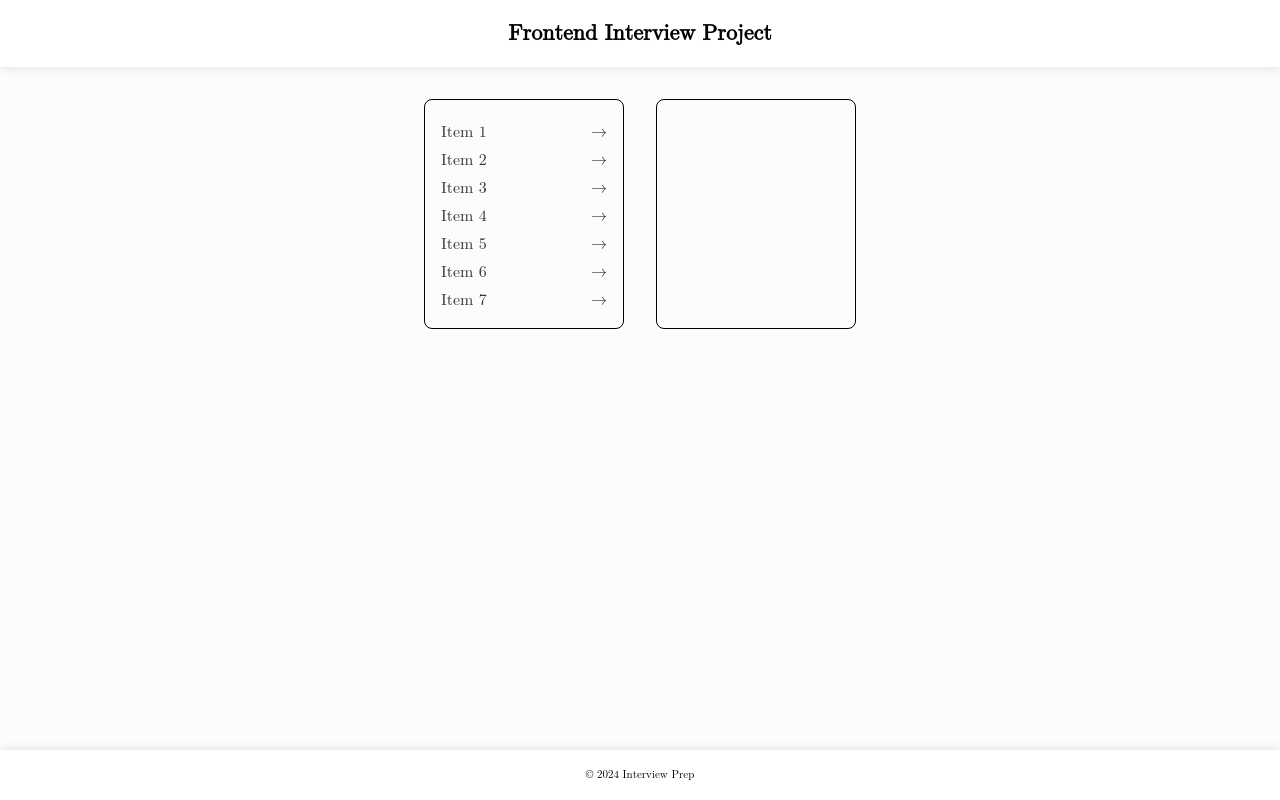
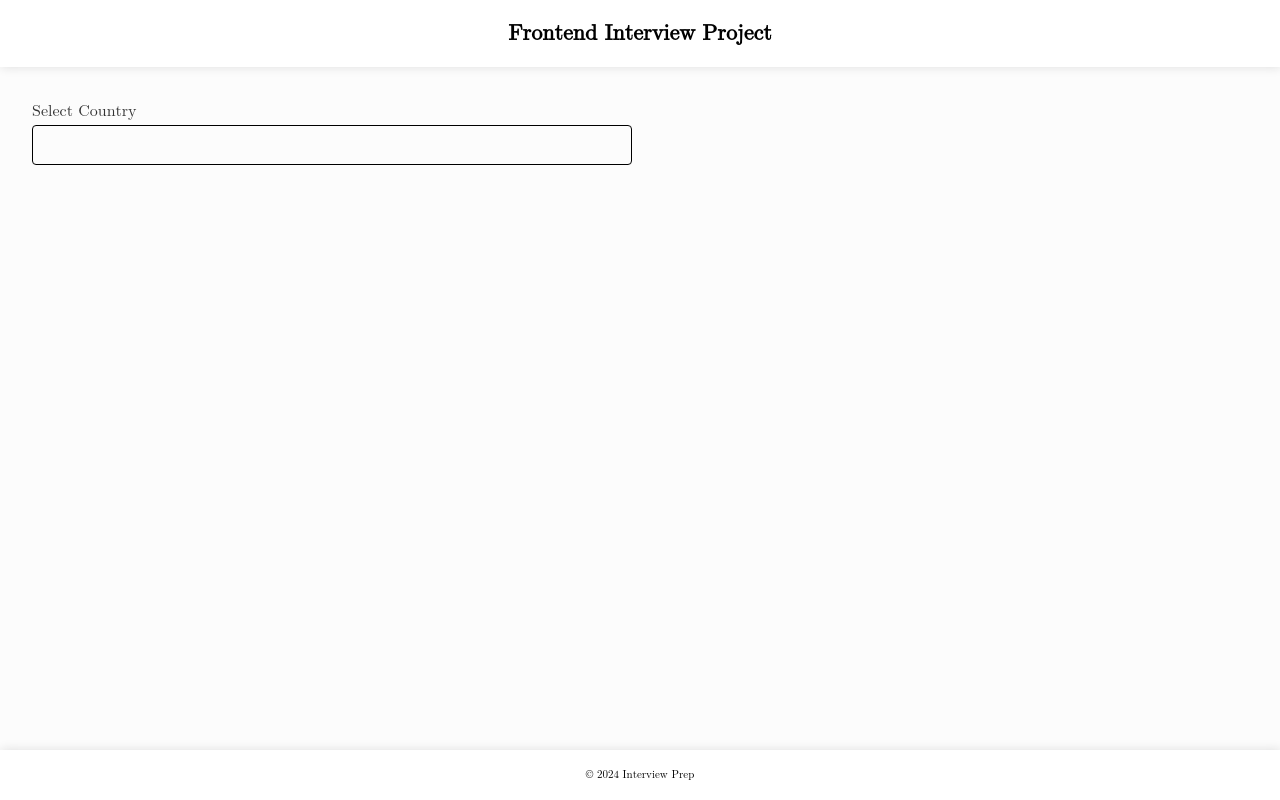
Before and after one commit to Anindya0207/awesome-react, a React (Create React App) app in the folder awesome-react-app/: page / in a window 1280 px wide. Built offline with nearby package versions, Linux system fonts and the light colour scheme.

Commit message:
Select component

```diff
--- a/awesome-react-app/src/components/App.tsx
+++ b/awesome-react-app/src/components/App.tsx
@@ -18,6 +18,7 @@ const TextInput = lazy(() => import('./TextInput'));
 const ModalExample = lazy(() => import('./Modal'));
 const StopWatch = lazy(() => import('./StopWatch'));
 const TransferList = lazy(() => import('./TransferList'));
+const SelectExample = lazy(() => import('./Select'));
 
 type ReduxProps = ConnectedProps<typeof connector>;
 type Props = ReduxProps;
@@ -27,7 +28,7 @@ const Fallback = () => <Text>Loading...</Text>;
 const App: React.FC<Props> = (props) => {
   return (
     <Suspense fallback={<Fallback />}>
-      <TransferList />
+      <SelectExample />
     </Suspense>
   );
 };
--- /dev/null
+++ b/awesome-react-app/src/components/Select/Select.css
@@ -0,0 +1,4 @@
+.select-option:hover {
+  background-color: #ddd;
+  cursor: pointer;
+}
--- /dev/null
+++ b/awesome-react-app/src/components/Select/Select.tsx
@@ -0,0 +1,203 @@
+import React, { useEffect, useMemo, useRef, useState } from 'react';
+import { Flex1, FlexColumn, FlexRow } from '../../Flex';
+import { Box, Text } from '../../BaseElements';
+import './Select.css';
+
+export interface SelectProps {
+  id: string;
+  options: any[];
+  valueAccessor: string;
+  labelAccessor: string;
+  onFocus?: (ev: any) => void;
+  onChange?: (option: any | any[]) => void;
+  multiple?: boolean;
+  containerStyles?: React.CSSProperties;
+}
+const Select: React.FC<SelectProps> = (props) => {
+  const {
+    id,
+    options,
+    labelAccessor,
+    valueAccessor,
+    containerStyles,
+    multiple,
+    onFocus,
+    onChange,
+  } = props;
+  const sortedOptions = useMemo(
+    () => options.sort((a, b) => a[labelAccessor] - b[labelAccessor]),
+    [options],
+  );
+  const [filteredOptions, setFilteredOptions] = useState<any>(sortedOptions);
+  const [showOptions, setShowOptions] = useState<boolean>(false);
+  const [selectedOption, setSelectedOption] = useState<any>(null);
+  const inputRef = useRef<HTMLInputElement>(null);
+
+  useEffect(() => {
+    const allowedClickSites = [
+      `select-option-container`,
+      `select-control`,
+      `select-input`,
+      `select-option`,
+    ];
+    document.addEventListener(
+      'click',
+      (ev) => {
+        console.log(ev.target as any);
+        const isValidClick = allowedClickSites.find(
+          (s) => (ev.target as any)?.id.indexOf(s) > -1,
+        );
+        if (!isValidClick) {
+          setShowOptions(false);
+        }
+      },
+      true,
+    );
+  });
+  const handleFocus = (ev: any) => {
+    ev.preventDefault();
+    setShowOptions(true);
+    onFocus && onFocus(ev);
+  };
+  const handleOptionSelect = (option: any) => {
+    if (multiple) {
+      setSelectedOption((prev: any) => [...(prev || []), option]);
+      onChange && onChange([...(selectedOption || []), option]);
+      setFilteredOptions(() =>
+        sortedOptions.filter(
+          (p: any) =>
+            ![...(selectedOption || []), option].find(
+              (k) => k[valueAccessor] == p[valueAccessor],
+            ),
+        ),
+      );
+    } else {
+      setSelectedOption(option);
+      onChange && onChange(option);
+      setFilteredOptions(() =>
+        sortedOptions.filter(
+          (p: any) => p[valueAccessor] !== option[valueAccessor],
+        ),
+      );
+      setShowOptions(false);
+    }
+  };
+  const handleOptionDelete = (option: any) => {
+    setSelectedOption((prev: any) =>
+      [...(prev || [])].filter(
+        (p) => p[valueAccessor] != option[valueAccessor],
+      ),
+    );
+    setFilteredOptions((prev: any) => [option, ...(prev || [])]);
+    setShowOptions(true);
+  };
+  return (
+    <Flex1
+      id={`select-control-${id}`}
+      flexDirection="column"
+      style={containerStyles || {}}
+    >
+      <FlexColumn
+        minHeight={40}
+        border="1px solid #000"
+        borderRadius="4px"
+        position="relative"
+      >
+        {selectedOption && !multiple && (
+          <Text height={40} padding="8px">
+            {selectedOption[labelAccessor]}
+          </Text>
+        )}
+        {!!multiple && (
+          <FlexRow padding="0 6px" flexWrap="wrap">
+            {(selectedOption || []).map((option: any) => (
+              <FlexRow key={`selected-option-${option[valueAccessor]}`}>
+                <FlexRow
+                  margin="4px 2px"
+                  padding="2px 8px"
+                  background="#ddd"
+                  alignItems="center"
+                  mr={0}
+                  justifyContent="center"
+                >
+                  <Text>{option[labelAccessor]}</Text>
+                </FlexRow>
+                <FlexRow
+                  margin="4px 2px"
+                  ml={0}
+                  padding="2px 8px"
+                  background="#ffc5c5"
+                  alignItems="center"
+                  justifyContent="center"
+                  style={{ cursor: 'pointer' }}
+                  onClick={() => handleOptionDelete(option)}
+                >
+                  <Text>×</Text>
+                </FlexRow>
+              </FlexRow>
+            ))}
+            <input
+              ref={inputRef}
+              id={`select-input-${id}`}
+              type="text"
+              name={id}
+              autoComplete="false"
+              style={{
+                border: 'none',
+                padding: '0 8px',
+                height: 38,
+                outline: 'none',
+                width: '10px',
+                background: 'transparent',
+              }}
+              onFocus={handleFocus}
+            />
+          </FlexRow>
+        )}
+        {!multiple && (
+          <input
+            ref={inputRef}
+            id={`select-input-${id}`}
+            type="text"
+            name={id}
+            autoComplete="false"
+            style={{
+              border: 'none',
+              padding: '0 8px',
+              height: 38,
+              outline: 'none',
+              position: 'absolute',
+              width: '100%',
+              background: 'transparent',
+            }}
+            onFocus={handleFocus}
+          />
+        )}
+      </FlexColumn>
+      {showOptions && (
+        <FlexColumn
+          id={`select-option-container`}
+          border="1px solid #000"
+          borderRadius={4}
+          mt={2}
+        >
+          {filteredOptions.map((option: any) => (
+            <FlexColumn
+              id={`select-option-${option[valueAccessor]}`}
+              padding={'4px 8px'}
+              className={`select-option`}
+              key={`option-${option[valueAccessor]}`}
+              onClick={() => handleOptionSelect(option)}
+            >
+              <Text id={`select-option-text-${option[valueAccessor]}`}>
+                {option[labelAccessor]}
+              </Text>
+            </FlexColumn>
+          ))}
+        </FlexColumn>
+      )}
+    </Flex1>
+  );
+};
+
+export default Select;
--- /dev/null
+++ b/awesome-react-app/src/components/Select/index.tsx
@@ -0,0 +1,33 @@
+import React from 'react';
+import Select from './Select';
+import { FlexColumn } from '../../Flex';
+
+const SelectExample: React.FC<{}> = () => {
+  const countries = [
+    { label: 'India', value: 'IN' },
+    { label: 'Australia', value: 'AUS' },
+    { label: 'Bangladesh', value: 'BAN' },
+    { label: 'England', value: 'ENG' },
+    { label: 'Pakistan', value: 'PAK' },
+    { label: 'Afganisthan', value: 'AFG' },
+    { label: 'United States', value: 'US' },
+    { label: 'United Kingdom', value: 'UK' },
+    { label: 'Dubai', value: 'DUB' },
+    { label: 'Russia', value: 'RUS' },
+  ];
+  return (
+    <FlexColumn>
+      <label htmlFor="country">Select Country </label>
+      <Select
+        multiple
+        id="country"
+        options={countries}
+        valueAccessor="value"
+        labelAccessor="label"
+        containerStyles={{ maxWidth: '600px' }}
+      />
+    </FlexColumn>
+  );
+};
+
+export default SelectExample;
```
